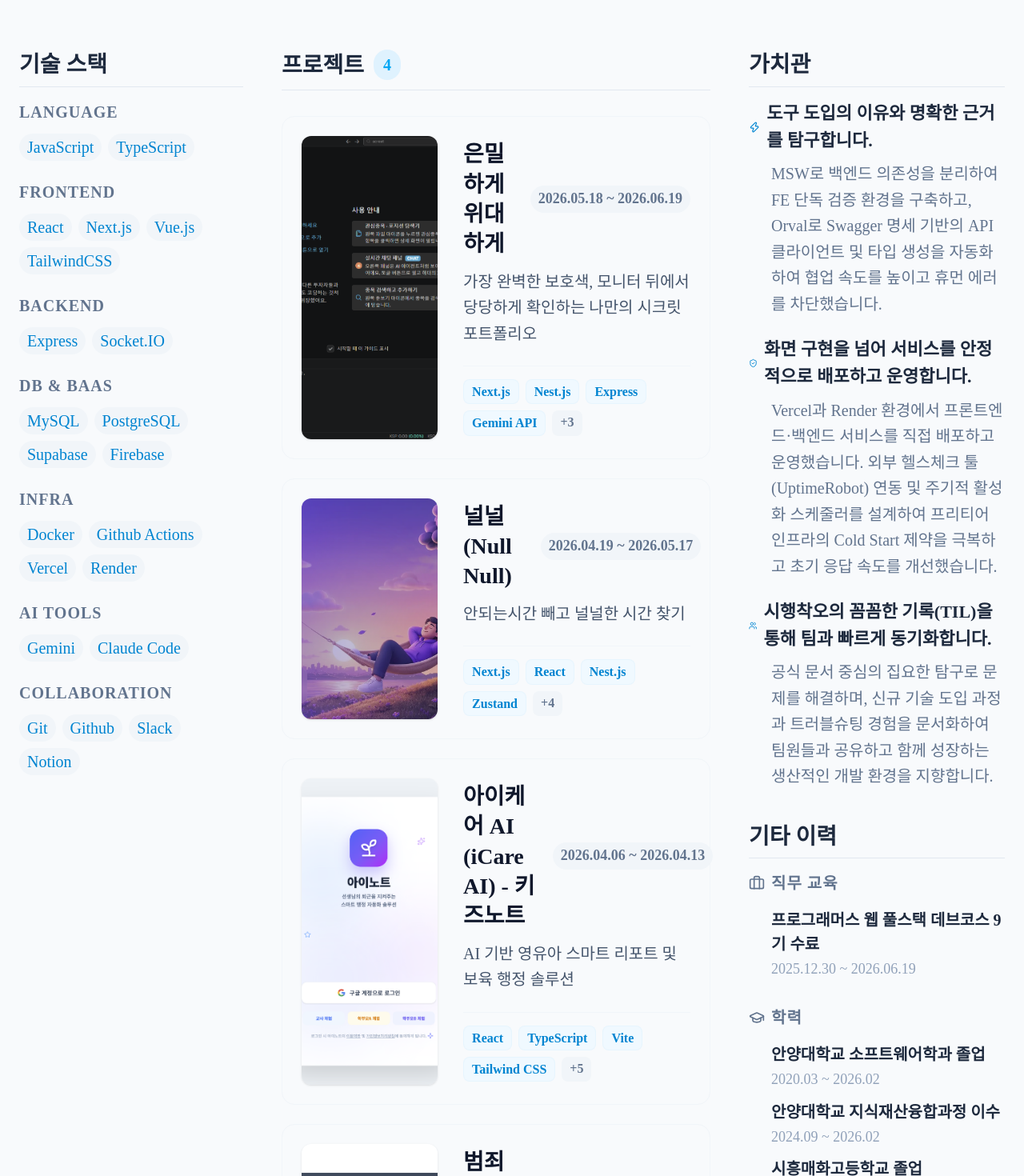
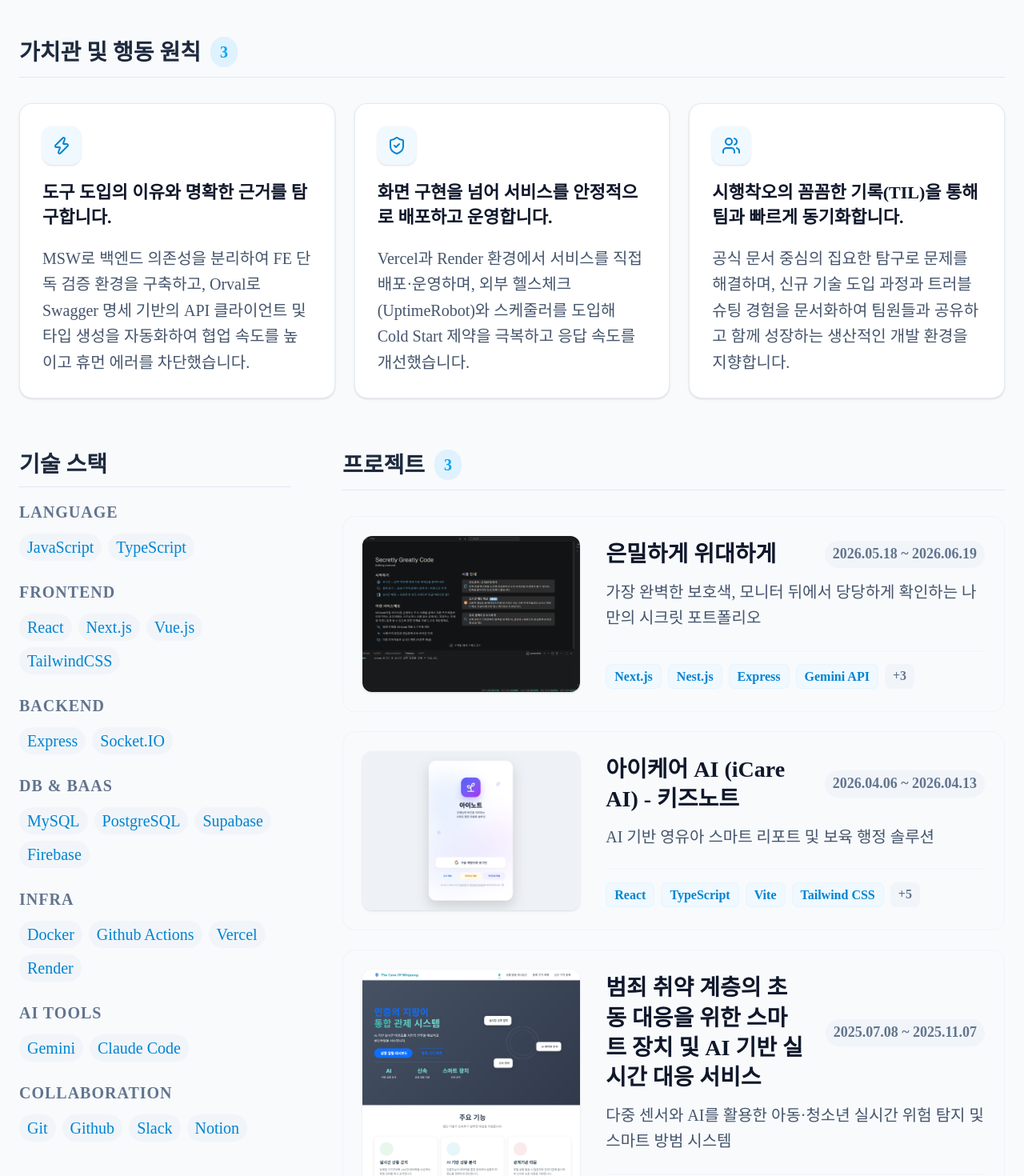
Before and after one commit to leekyuhyun/leekyuhyun.github.io, a Next.js app: page / in a window 1280 px wide. Shown: the part 460-1930 px from the top of the page at 80% size. Built offline with nearby package versions, Linux system fonts and the light colour scheme; a web font is replaced by a local one.

Commit message:
fix : 프로젝트 수정

```diff
--- a/src/app/page.tsx
+++ b/src/app/page.tsx
@@ -12,41 +12,31 @@ export default function Home() {
     <div className="min-h-screen bg-slate-50 dark:bg-slate-950 text-slate-900 dark:text-slate-100 font-sans transition-colors duration-300">
       <Header />
 
-      <main className="max-w-[1600px] mx-auto px-4 sm:px-6 py-8 md:py-16 flex flex-col gap-10 md:gap-12">
+      <main className="max-w-[1600px] mx-auto px-4 sm:px-6 py-8 md:py-16 flex flex-col gap-12 md:gap-16">
         {/* Profile Section (Top) */}
-        <section className="mb-4 md:mb-8">
+        <section>
           <Profile />
         </section>
 
-        {/* Content Area (Responsive Flex Layout) */}
-        <div className="flex flex-col lg:flex-row gap-8 lg:gap-10 xl:gap-12 items-start">
+        {/* Core Values Section (Top Highlight - 3-Column Card Grid) */}
+        <section>
+          <Values />
+        </section>
 
-          {/* Left Sidebar */}
-          <aside className="w-full lg:w-[280px] xl:w-[280px] shrink-0 flex flex-col gap-8 lg:sticky lg:top-24">
+        {/* Content Area (Responsive 2-Column Layout) */}
+        <div className="flex flex-col lg:flex-row gap-8 lg:gap-12 xl:gap-16 items-start">
+
+          {/* Left Sidebar (Sticky Skills) */}
+          <aside className="w-full lg:w-[300px] xl:w-[340px] shrink-0 flex flex-col gap-8 lg:sticky lg:top-24">
             <Skills />
-            {/* On lg (1024px-1279px), Values and Others join the Left Sidebar to save space */}
-            <div className="hidden lg:flex xl:hidden flex-col gap-10 mt-2">
-              <Values />
-              <Others />
-            </div>
           </aside>
 
-          {/* Middle Main Feed (Projects & Blog) */}
+          {/* Main Feed (Projects -> Blog -> Others) */}
           <section className="w-full lg:flex-1 lg:min-w-0 flex flex-col gap-16 md:gap-24">
             <Projects />
             <Blog />
-            {/* On mobile (<1024px), Values and Others stack at the bottom */}
-            <div className="flex lg:hidden flex-col gap-16 md:gap-24">
-              <Values />
-              <Others />
-            </div>
+            <Others />
           </section>
-
-          {/* Right Sidebar - Only visible on xl (>=1280px) */}
-          <aside className="hidden xl:flex w-full xl:w-[320px] shrink-0 flex-col gap-10 xl:sticky xl:top-24">
-            <Values />
-            <Others />
-          </aside>
         </div>
       </main>
 
--- a/src/components/Others.tsx
+++ b/src/components/Others.tsx
@@ -14,11 +14,6 @@ export default function Others() {
       items: OTHERS_DATA.education,
     },
     {
-      title: "병역",
-      icon: Shield,
-      items: OTHERS_DATA.military,
-    },
-    {
       title: "수상",
       icon: Award,
       items: OTHERS_DATA.awards,
@@ -28,43 +23,59 @@ export default function Others() {
       icon: Compass,
       items: OTHERS_DATA.activities,
     },
+    {
+      title: "병역",
+      icon: Shield,
+      items: OTHERS_DATA.military,
+    },
   ];
 
   return (
-    <section>
-      <h2 className="text-xl md:text-2xl font-bold text-slate-800 dark:text-slate-200 mb-4 border-b border-slate-200 dark:border-slate-700 pb-2">
-        기타 이력
-      </h2>
-      <div className="flex flex-col gap-6 md:gap-8">
+    <section className="pt-4 md:pt-8">
+      <div className="flex items-center gap-3 mb-6 md:mb-8 border-b border-slate-200 dark:border-slate-700 pb-3">
+        <h2 className="text-xl md:text-2xl font-bold text-slate-800 dark:text-slate-200">기타 이력</h2>
+        <span className="text-sm md:text-base font-bold text-sky-500 bg-sky-100 dark:bg-sky-900/30 px-3 py-0.5 md:py-1 rounded-full">
+          {sections.length}
+        </span>
+      </div>
+
+      <div className="flex flex-col gap-4 md:gap-6">
         {sections.map((section, idx) => {
           if (!section.items || section.items.length === 0) return null;
           const Icon = section.icon;
           return (
-            <div key={idx} className="flex flex-col gap-3 md:gap-4">
-              {/* Category label */}
-              <div className="flex items-center gap-2">
-                <Icon className="w-4 h-4 md:w-5 md:h-5 text-slate-500 dark:text-slate-400" />
-                <h3 className="text-sm md:text-base font-bold text-slate-500 dark:text-slate-400 uppercase tracking-wider">
+            <article
+              key={idx}
+              className="group flex flex-col gap-4 p-4 md:p-6 rounded-2xl transition-all duration-300 hover:bg-slate-50 dark:hover:bg-slate-800/50 hover:shadow-md border border-slate-100 dark:border-slate-800/60 hover:border-sky-100 dark:hover:border-sky-900/50"
+            >
+              <div className="flex flex-col md:flex-row md:items-center justify-between gap-2 pb-3 border-b border-slate-200/60 dark:border-slate-800/60">
+                <h3 className="text-xl md:text-2xl font-bold text-slate-900 dark:text-white group-hover:text-sky-500 transition-colors flex items-center gap-2.5">
+                  <Icon className="w-6 h-6 text-sky-500 shrink-0" />
                   {section.title}
                 </h3>
+                <span className="text-xs md:text-sm font-semibold text-sky-600 dark:text-sky-400 bg-sky-50 dark:bg-sky-900/20 px-2.5 py-1 rounded-lg border border-sky-100/50 dark:border-sky-800/30 self-start md:self-auto shrink-0">
+                  {section.items.length}개 항목
+                </span>
               </div>
 
-              {/* Items list */}
-              <ul className="flex flex-col gap-2 md:gap-3 ml-6 md:ml-7">
+              <ul className="flex flex-col divide-y divide-slate-100 dark:divide-slate-800/60">
                 {section.items.map((item, itemIdx) => (
-                  <li key={itemIdx} className="flex flex-col gap-1 leading-snug">
-                    <span className="text-sm md:text-base font-semibold text-slate-800 dark:text-slate-200 break-words">
+                  <li
+                    key={itemIdx}
+                    className="flex flex-col sm:flex-row sm:items-center justify-between gap-1 sm:gap-4 py-3 first:pt-1 last:pb-1"
+                  >
+                    <span className="text-base font-semibold text-slate-800 dark:text-slate-200 leading-snug">
                       {item.title}
                     </span>
                     {item.period && (
-                      <span className="text-xs md:text-sm text-slate-400 dark:text-slate-500 font-medium">
+                      <span className="text-xs md:text-sm text-slate-400 dark:text-slate-500 font-medium shrink-0">
                         {item.period}
                       </span>
                     )}
                   </li>
                 ))}
               </ul>
-            </div>
+            </article>
           );
         })}
       </div>
--- a/src/components/Values.tsx
+++ b/src/components/Values.tsx
@@ -9,25 +9,33 @@ const iconMap = {
 
 export default function Values() {
   return (
-    <section>
-      <h2 className="text-xl md:text-2xl font-bold text-slate-800 dark:text-slate-200 mb-4 border-b border-slate-200 dark:border-slate-700 pb-2">
-        가치관
-      </h2>
-      <div className="flex flex-col gap-5 md:gap-6">
+    <section className="w-full">
+      <div className="flex items-center gap-3 mb-6 md:mb-8 border-b border-slate-200 dark:border-slate-700 pb-3">
+        <h2 className="text-xl md:text-2xl font-bold text-slate-800 dark:text-slate-200">
+          가치관 및 행동 원칙
+        </h2>
+        <span className="text-sm md:text-base font-bold text-sky-500 bg-sky-100 dark:bg-sky-900/30 px-3 py-0.5 md:py-1 rounded-full">
+          {VALUES_DATA.length}
+        </span>
+      </div>
+
+      <div className="grid grid-cols-1 md:grid-cols-3 gap-5 md:gap-6">
         {VALUES_DATA.map((value: ValueItem, index: number) => {
           const Icon = iconMap[value.iconName];
           return (
             <div
               key={index}
-              className="flex flex-col gap-1 md:gap-2"
+              className="group relative flex flex-col justify-between p-6 md:p-7 rounded-2xl bg-white dark:bg-slate-900/80 border border-slate-200/80 dark:border-slate-800/80 shadow-sm hover:shadow-md hover:border-sky-500/40 dark:hover:border-sky-500/40 transition-all duration-300"
             >
-              <div className="flex items-center gap-2">
-                <Icon className="w-4 h-4 md:w-5 md:h-5 text-sky-600 dark:text-sky-400" />
-                <h3 className="text-base md:text-lg font-bold text-slate-800 dark:text-slate-200">
+              <div>
+                <div className="w-12 h-12 rounded-xl bg-sky-50 dark:bg-sky-950/70 text-sky-600 dark:text-sky-400 flex items-center justify-center mb-5 group-hover:scale-110 transition-transform duration-300 shadow-sm">
+                  <Icon className="w-6 h-6" />
+                </div>
+                <h3 className="text-base md:text-lg font-bold text-slate-900 dark:text-slate-100 mb-3 leading-snug group-hover:text-sky-600 dark:group-hover:text-sky-400 transition-colors">
                   {value.title}
                 </h3>
               </div>
-              <p className="text-sm md:text-base text-slate-500 dark:text-slate-400 leading-relaxed ml-6 md:ml-7">
+              <p className="text-sm md:text-base text-slate-600 dark:text-slate-400 leading-relaxed mt-2">
                 {value.description}
               </p>
             </div>
--- a/src/data/others.ts
+++ b/src/data/others.ts
@@ -24,10 +24,7 @@ export const OTHERS_DATA: OthersData = {
       title: "안양대학교 소프트웨어학과 졸업",
       period: "2020.03 ~ 2026.02",
     },
-    {
-      title: "안양대학교 지식재산융합과정 이수",
-      period: "2024.09 ~ 2026.02",
-    },
+
     {
       title: "시흥매화고등학교 졸업",
       period: "2017.03 ~ 2020.02",
--- a/src/data/projects.ts
+++ b/src/data/projects.ts
@@ -2,7 +2,6 @@ import { StaticImageData } from "next/image";
 import project1Img from "../assets/images/project1.png";
 import project2Img from "../assets/images/project2.png";
 import project3Img from "../assets/images/project3.png";
-import project4Img from "../assets/images/project4.png";
 
 export interface ProjectFeature {
   title: string;
@@ -94,52 +93,6 @@ export const PROJECTS_DATA: Project[] = [
         situation: "HTTPS(프론트엔드)와 HTTP(백엔드) 간 Mixed Content 브라우저 보안 정책으로 API 및 웹소켓(채팅) 연결 차단 발생",
         solution: "팀원과 협의해 백엔드에 SSL 인증서를 적용하여 HTTPS로 격상하고, 프론트엔드에서 환경에 맞춰 동적으로 WSS 연결을 맺도록 개선",
         result: "우회 대신 인프라 레벨의 정공법으로 에러를 근본적으로 해결하여 채팅 서비스를 안정화하고 전체 보안 수준 향상"
-      }
-    ]
-  },
-  {
-    title: "널널 (Null Null)",
-    subtitle: "프로그래머스 웹 풀스택 9기 2차 프로젝트",
-    description: "안되는시간 빼고 널널한 시간 찾기",
-    overview: "소규모 그룹(스터디, 동아리 등)의 모임 시간을 정할 때 겪는 번거로움을 해결하기 위한 '역발상' 일정 조율 서비스입니다. 가능한 시간을 묻는 대신 '안되는 시간'만 블록 처리하여 입력 부담을 줄이고, 시스템이 최적의 시간과 장소를 자동으로 추천해 줍니다. 시간 결정과 장소 탐색을 하나의 흐름으로 연결해 끊김 없는 사용자 경험을 제공합니다.",
-    features: [
-      {
-        title: "NULL 입력 방식 (역발상 조율)",
-        description: "가능 시간을 일일이 선택하지 않고 '안되는 시간'만 드래그하여 입력 시간을 획기적으로 단축"
-      },
-      {
-        title: "자동 의사결정 및 장소 추천",
-        description: "전원 가용 시간 교집합 계산 및 출발지 무게중심 기반의 인근 장소를 스코어링하여 최적안 자동 제시"
-      },
-      {
-        title: "실시간 현황 및 알림 시스템",
-        description: "WebSocket 기반으로 참여자 입력 상태 실시간 트래킹 및 새로고침 없는 상태 동기화"
-      },
-      {
-        title: "무가입 참여 및 PWA 앱 경험",
-        description: "링크 접속 및 이름 입력만으로 즉시 참여 가능하며, PWA를 통해 앱 설치 없이도 네이티브 수준의 UX와 웹 푸시 알림 제공"
-      }
-    ],
-    image: project4Img,
-    github: [
-      { label: "Github Repository", url: "https://github.com/Legend-Vibe-Guys" }
-    ],
-    period: "2026.04.19 ~ 2026.05.17",
-    team: "FE (3), BE(2)",
-    role: "Frontend - 프론트엔드 팀장, FE 개발환경 구축 및 배포, 방 생성 기능 구현",
-    tags: ["Next.js", "React", "Nest.js", "Zustand", "TanStack Query", "Tailwind CSS", "Socket.IO", "Kakao Map API"],
-    contributions: [
-      {
-        title: "복잡한 폼 상태 관리 및 유효성 검증 최적화 (방 생성 기능)",
-        situation: "방 생성 시 제목, 최대 30일의 기간, 시간대 설정 등 복잡한 입력 데이터를 다뤄야 하며, 잦은 상태 변경으로 인한 렌더링 지연 우려",
-        solution: "react-hook-form을 도입하여 비제어 컴포넌트 방식으로 불필요한 리렌더링을 방지하고, Zod를 결합하여 스키마 기반의 선언적 유효성 검증 로직 구현",
-        result: "복잡한 방 생성 폼의 렌더링 성능 최적화 및 런타임 타입 안정성을 확보하여 사용자 입력 오류 사전 차단"
-      },
-      {
-        title: "프론트엔드 아키텍처 및 CI/CD 자동화 구축",
-        situation: "다수의 프론트엔드 팀원(3명)이 협업하는 상황에서 코드 스타일의 파편화 방지 및 일관된 배포/품질 관리 파이프라인 필요",
-        solution: "Next.js 기반의 환경에서 ESLint, Prettier, Husky를 연동하여 자동 검증을 강제하고, Vercel을 활용해 브랜치별 프리뷰 및 자동 배포 파이프라인(CI/CD) 구축",
-        result: "결함 코드 유입 차단 및 배포 자동화를 통해 팀 전체의 코드 품질을 상향 평준화하고 개발 및 QA 생산성 극대화"
       }
     ]
   },
--- a/src/data/values.ts
+++ b/src/data/values.ts
@@ -12,7 +12,7 @@ export const VALUES_DATA: ValueItem[] = [
   },
   {
     title: "화면 구현을 넘어 서비스를 안정적으로 배포하고 운영합니다.",
-    description: "Vercel과 Render 환경에서 프론트엔드·백엔드 서비스를 직접 배포하고 운영했습니다. 외부 헬스체크 툴(UptimeRobot) 연동 및 주기적 활성화 스케줄러를 설계하여 프리티어 인프라의 Cold Start 제약을 극복하고 초기 응답 속도를 개선했습니다.",
+    description: "Vercel과 Render 환경에서 서비스를 직접 배포·운영하며, 외부 헬스체크(UptimeRobot)와 스케줄러를 도입해 Cold Start 제약을 극복하고 응답 속도를 개선했습니다.",
     iconName: "ShieldCheck",
   },
   {
```
Also changed, not shown: src/assets/images/project4.png (deleted).
